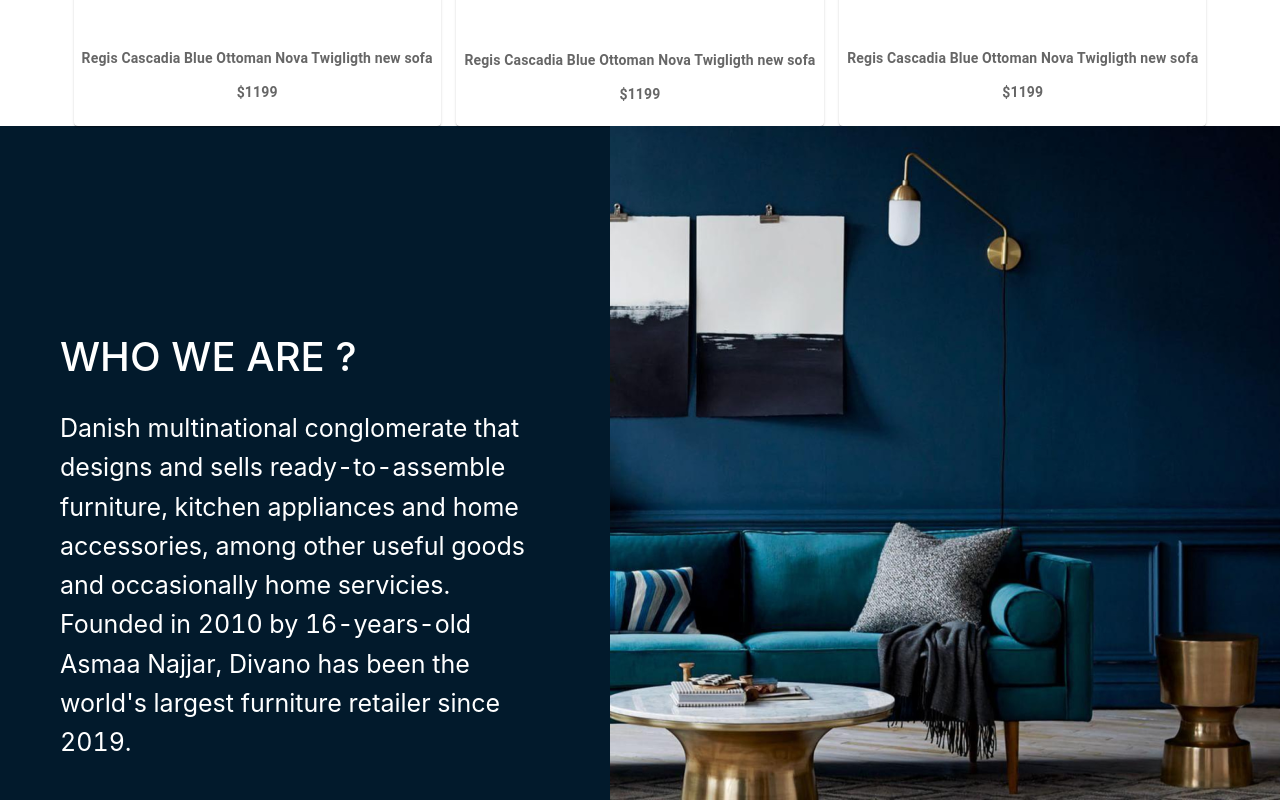
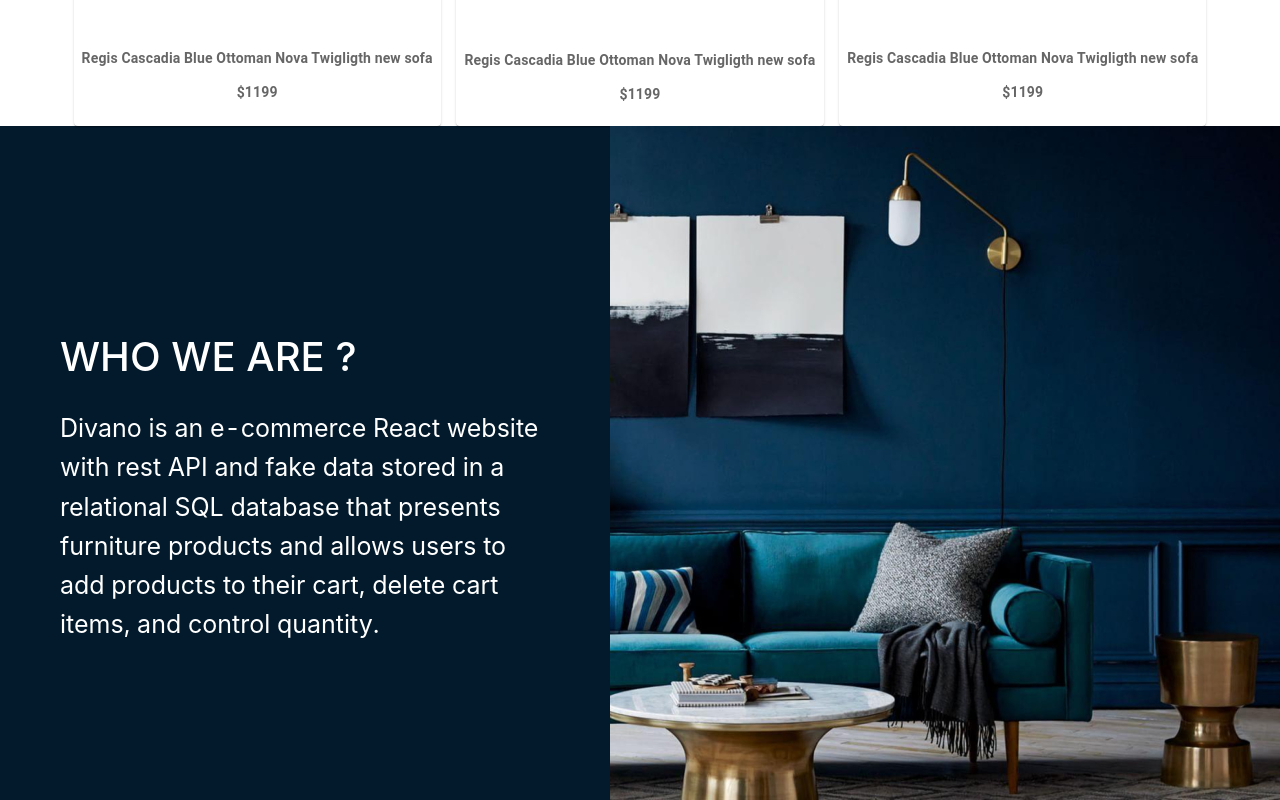
Before and after one commit to GSG-G10/divano, a React (Create React App) app in the folder client/: page / in a window 1280 px wide. Shown: the part 980-1780 px from the top of the page. Built offline with nearby package versions, Linux system fonts and the light colour scheme; a web font is replaced by a local one.

Commit message:
who we are component and products components

```diff
--- a/client/src/App.css
+++ b/client/src/App.css
@@ -176,4 +176,5 @@ cursor: pointer;
   align-items: center;
   color: #fff;
   font-size: 20px;
+  cursor: pointer;
 }
--- a/client/src/components/Whoweare.js
+++ b/client/src/components/Whoweare.js
@@ -18,17 +18,16 @@ const Whoweare = () => {
     >
       <div className="whoweare">
         <div className="whowearep">
-          <h1 style={{color:"white"}}>WHO WE ARE ?</h1>
+          <h1 style={{ color: "white" }}>WHO WE ARE ?</h1>
           <p>
-            Danish multinational conglomerate that designs and sells
-            ready-to-assemble furniture, kitchen appliances and home
-            accessories, among other useful goods and occasionally home
-            servicies. Founded in 2010 by 16-years-old Asmaa Najjar, Divano has
-            been the world's largest furniture retailer since 2019.
+            Divano is an e-commerce React website with rest API and fake data
+            stored in a relational SQL database that presents furniture products
+            and allows users to add products to their cart, delete cart items,
+            and control quantity.
           </p>
         </div>
         <div className="whoweareimg">
-          <img src={Img} alt="img of sofa"  />
+          <img src={Img} alt="img of sofa" />
         </div>
       </div>
     </Box>
```
